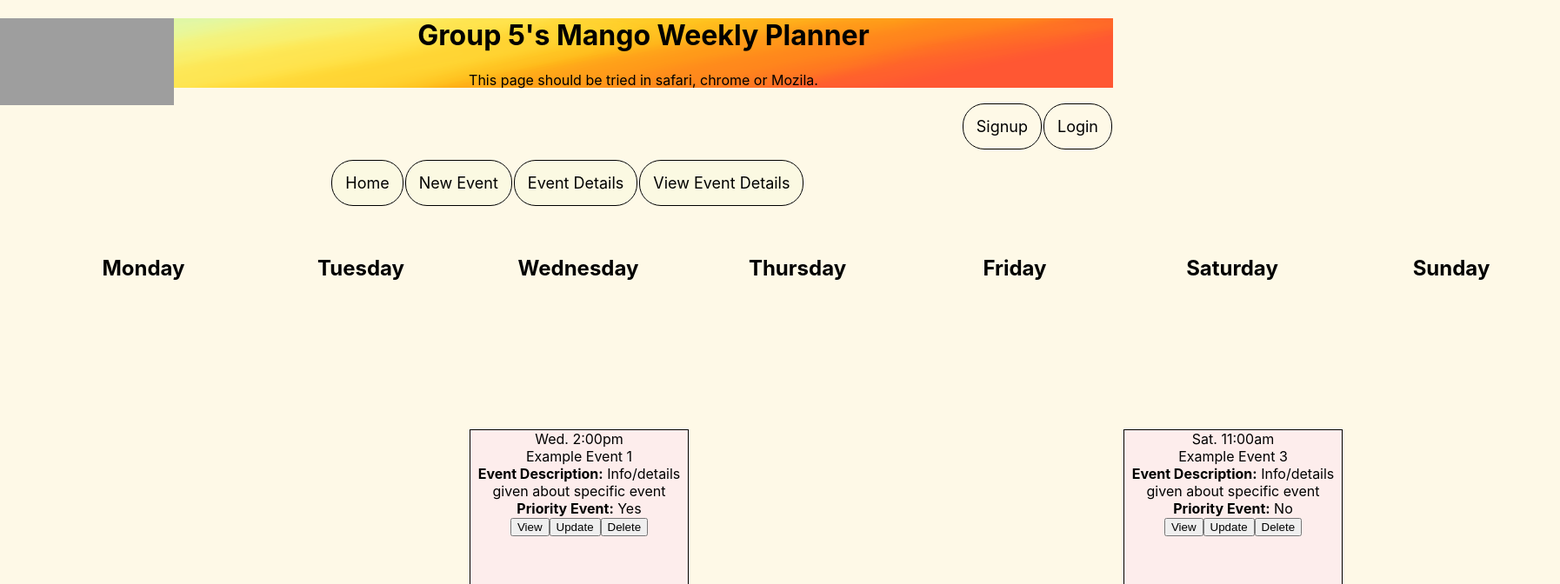
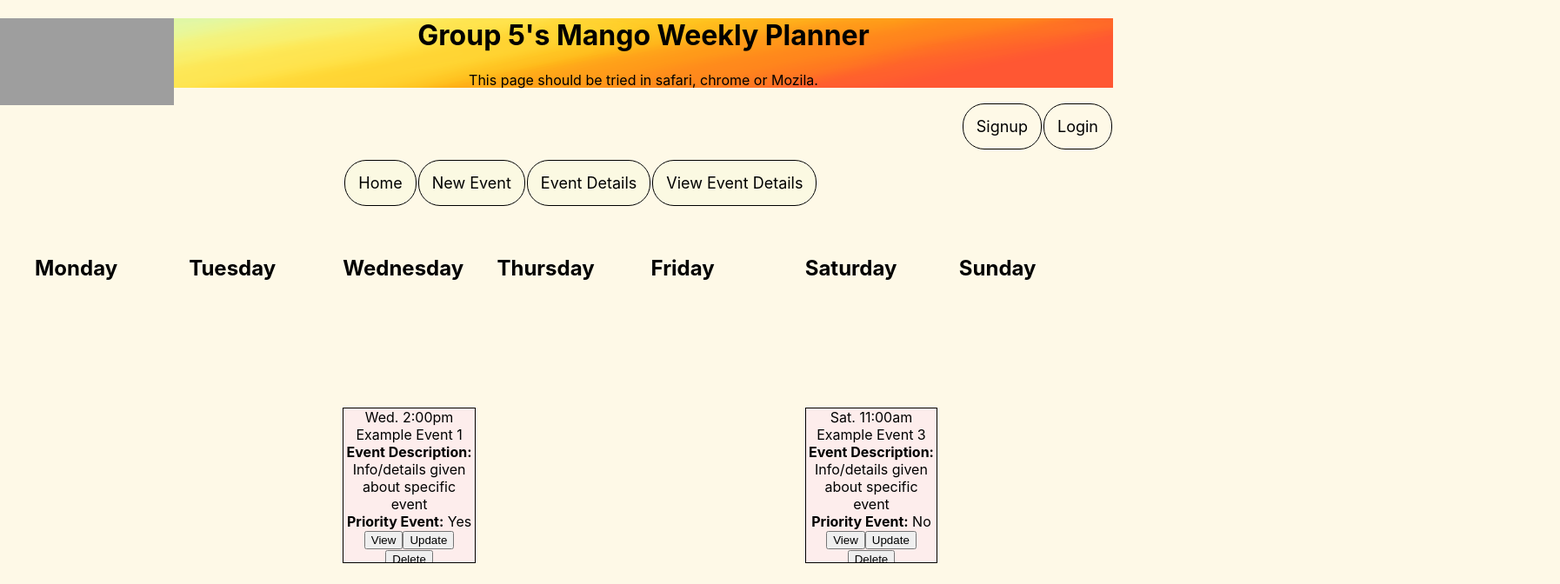
Before and after one commit to Jaytined/Group-5-Web-Applications-Project-Milestone-2, a React (Create React App) app: page /list in a window 1280 px wide. Shown: the top 672 px of the page at 87% size, 1794 px wide, since content can reach past the window. Built offline with nearby package versions, Linux system fonts and the light colour scheme; grey boxes are pictures that could not be loaded.

Commit message:
Update style.css to fix side scroll issue on details page

```diff
--- a/src/style.css
+++ b/src/style.css
@@ -53,7 +53,7 @@ nav.heading ul.main{
     font-size: 18px;
 
     position: relative;
-    left: 100px;
+    left: 115px;
 
     top: 50px;
     animation-name: color-change;
@@ -118,7 +118,6 @@ section.function{
 
     padding: 25px;
     padding-left: 75px;
-    padding-top: 2px;
     grid-column: 1;
     grid-row: 2;
 
@@ -144,7 +143,6 @@ section.viewing{
     text-align: center;
     padding: 25px;
     padding-right: 75px;
-    padding-top: 2px;
     grid-column: 3;
     grid-row: 2;
 
@@ -169,10 +167,11 @@ section.form{
 }
 
 div.day {
+    text-align: center;
     font-weight: bolder;
     font-size:x-large;
     padding-top: 75px;
-    width: 250px;
+    width: 14%;
     height: 175px;
 }
 ul.list {
@@ -184,17 +183,19 @@ ul.list {
 }
 
 div.event{
-    margin-top: 25px;
+    margin-bottom: 25px;
+    text-align: center;
 
     border: 1px;
     border-style: solid;
     background-color: #fdedec;
     padding-bottom: 2px;
 
-    width: 250px;
+    width: 85%;
     height: 175px;
     overflow-y: scroll;
 }
+
 div.viewEvent{
     margin-top: 25px;
 
```
